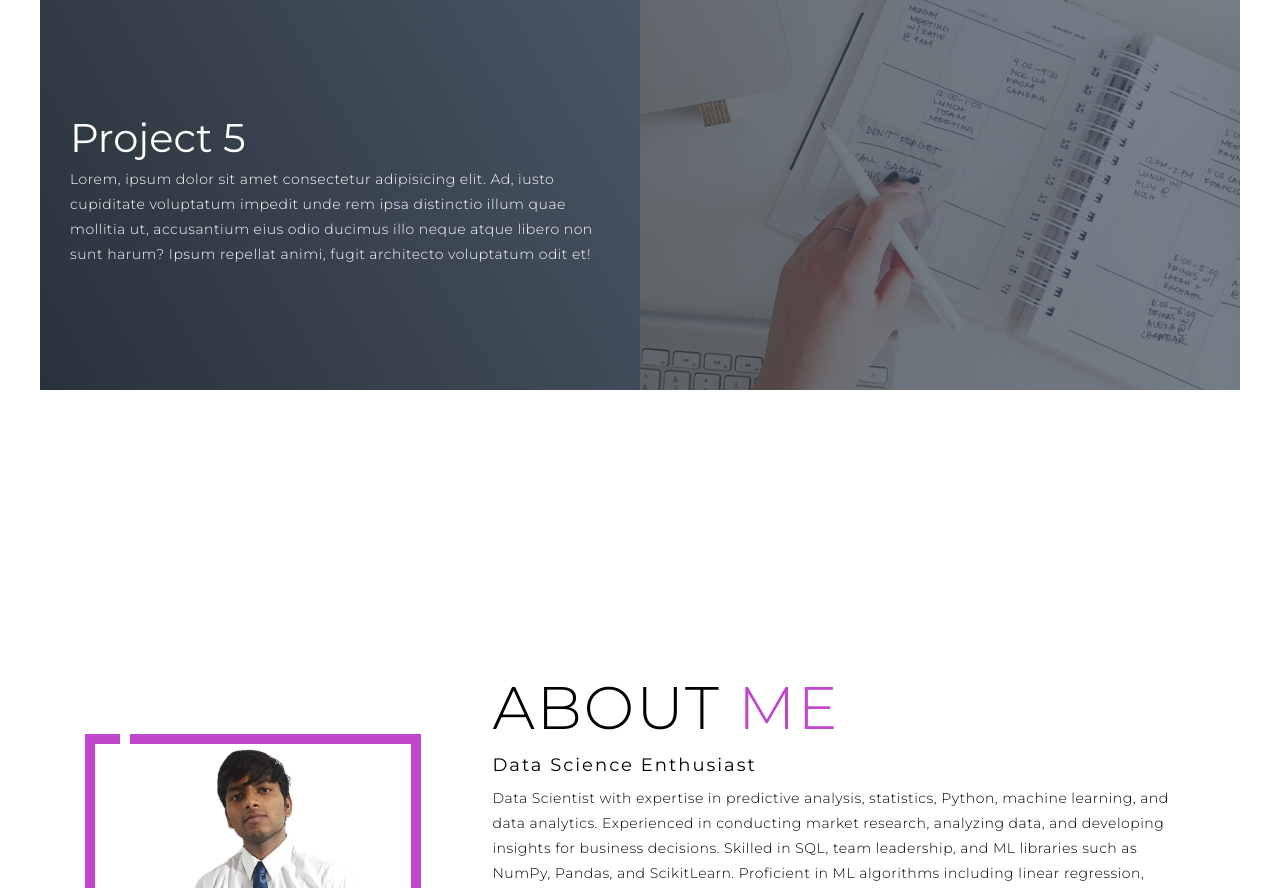
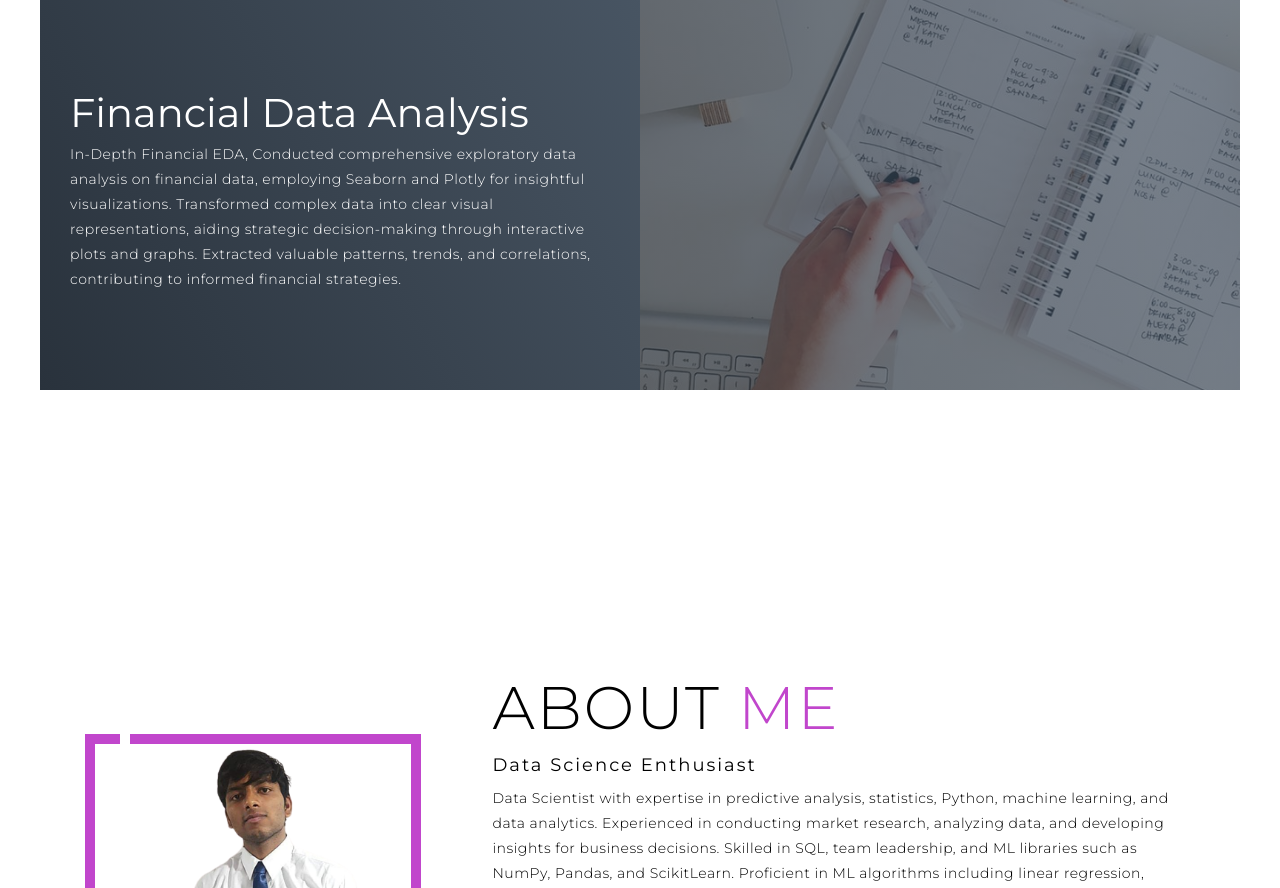
Before and after one commit to Hrithikkumar30/hrithik_portfolio, a plain HTML site: page index.html in a window 1280 px wide. Shown: the part 3453-4341 px from the top of the page. Drawn offline with Linux system fonts and the light colour scheme.

Commit message:
Update index.html

```diff
--- a/index.html
+++ b/index.html
@@ -144,11 +144,13 @@ Leveraged NLTK library for robust data prep, refining movie descriptions and enh
         </div>
         <div class="project-item">
           <div class="project-info">
-            <h1>Project 5</h1>
+            <h1>Financial Data Analysis</h1>
             <!-- <h2>Coding is Love</h2> -->
-            <p>Lorem, ipsum dolor sit amet consectetur adipisicing elit. Ad, iusto cupiditate voluptatum impedit unde
-              rem ipsa distinctio illum quae mollitia ut, accusantium eius odio ducimus illo neque atque libero non sunt
-              harum? Ipsum repellat animi, fugit architecto voluptatum odit et!</p>
+            <p>In-Depth Financial EDA, Conducted comprehensive exploratory data analysis on financial data, employing Seaborn and Plotly for
+insightful visualizations.
+Transformed complex data into clear visual representations, aiding strategic decision-making through interactive plots and graphs.
+              Extracted valuable patterns, trends, and correlations, contributing to informed financial strategies.
+</p>
           </div>
           <div class="project-img">
             <img src="./img/img-1.png" alt="img">
```
